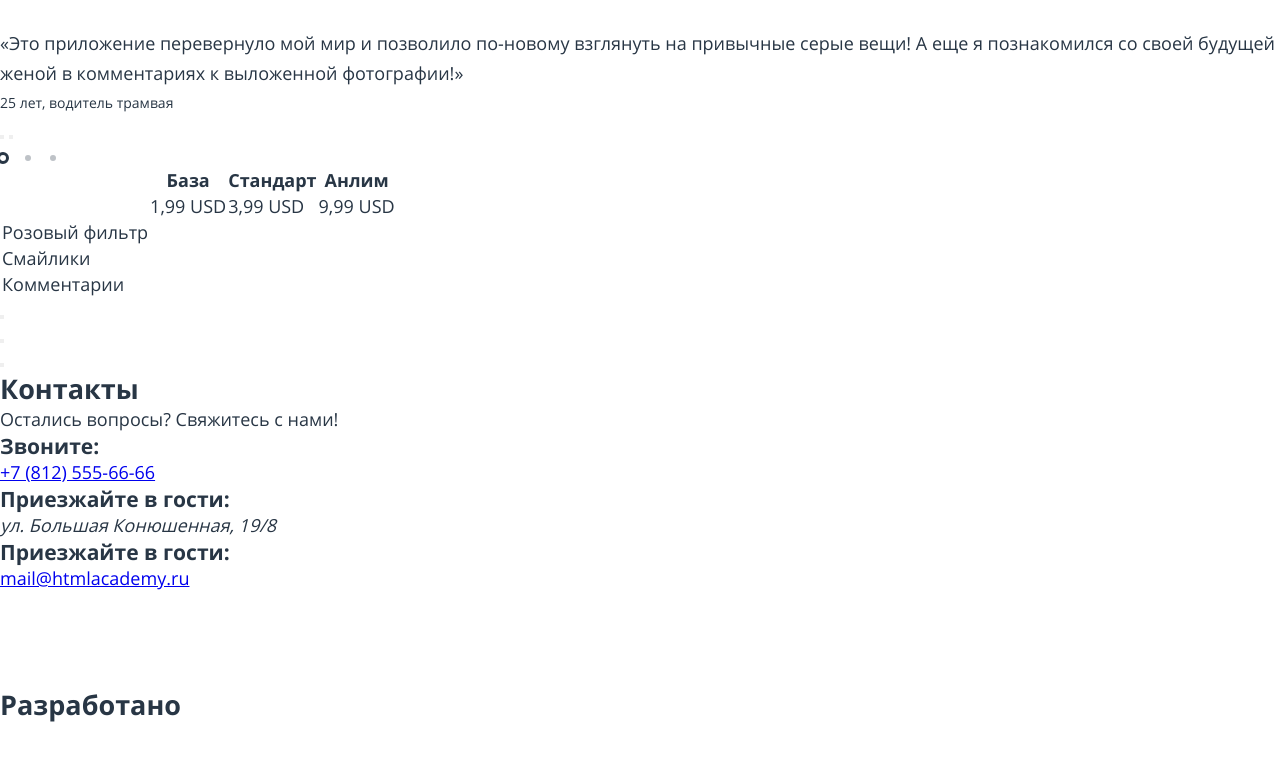
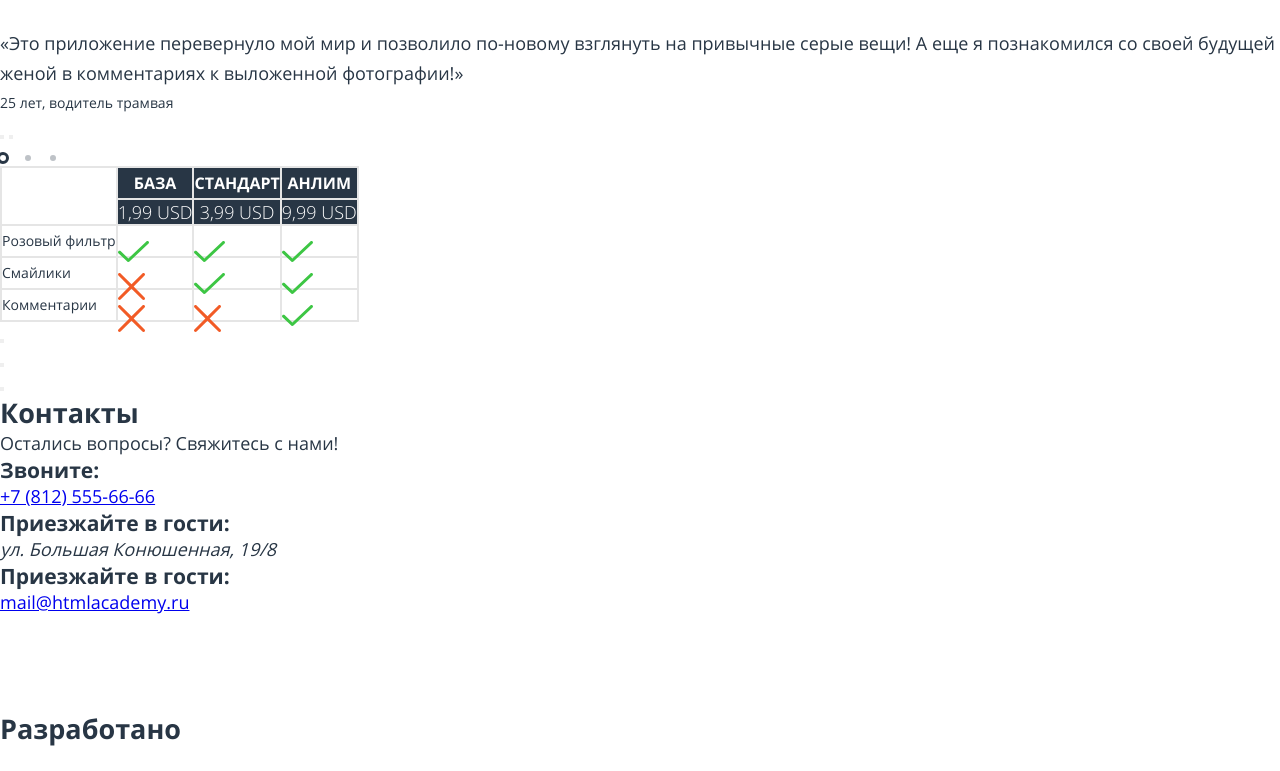
Before and after one commit to multiversal-destroyer/pink, a website: page source/index.html in a window 1280 px wide. Shown: the part 1126-1897 px from the top of the page. Before the commit the page ends 1873 px from the top, so only its background shows below. Drawn offline with nearby package versions, Linux system fonts and the light colour scheme; files that its build step writes are made by us from their sources.

Commit message:
build: add price.scss

```diff
--- a/source/index.html
+++ b/source/index.html
@@ -148,13 +148,12 @@
           </caption>
           <thead class="price-table__header">
             <tr class="price-table__row price-table__row-header">
-              <th class="price-table__cell price-table__cell-header"></th>
+              <th class="price-table__cell" rowspan="2"></th>
               <th class="price-table__cell price-table__cell-header">База</th>
               <th class="price-table__cell price-table__cell-header price-table__cell-header--hit">Стандарт</th>
               <th class="price-table__cell price-table__cell-header">Анлим</th>
             </tr>
             <tr class="price-table__row price-table__row-header price-table__row-header--cost">
-              <td class="price-table__cell price-table__cell-header--cost"></td>
               <td class="price-table__cell price-table__cell-header--cost">1,99 USD</td>
               <td class="price-table__cell price-table__cell-header--cost">3,99 USD</td>
               <td class="price-table__cell price-table__cell-header--cost">9,99 USD</td>
@@ -164,37 +163,46 @@
             <tr class="price-table__row price-table__row-body">
               <td class="price-table__cell price-table__cell-body">Розовый фильтр</td>
               <td class="price-table__cell price-table__cell-body">
-                <span class="price-table__status--available visually-hidden">Доступно</span>
+                <span class="price-table__status--available"></span>
+                <span class="visually-hidden">Доступно</span>
               </td>
               <td class="price-table__cell price-table__cell-body">
-                <span class="price-table__status--available visually-hidden">Доступно</span>
+                <span class="price-table__status--available"></span>
+                <span class="visually-hidden">Доступно</span>
               </td>
               <td class="price-table__cell price-table__cell-body">
-                <span class="price-table__status--available visually-hidden">Доступно</span>
+                <span class="price-table__status--available"></span>
+                <span class="visually-hidden">Доступно</span>
               </td>
             </tr>
             <tr class="price-table__row price-table__row-body">
-              <td class="price-table__cell price-table__cell-body">Смайлики</td>
+              <td class="price-table__cell price-table__cell-body--title price-table__cell-body">Смайлики</td>
               <td class="price-table__cell price-table__cell-body">
-                <span class="price-table__status--unavailable visually-hidden">Не доступно</span>
+                <span class="price-table__status--unavailable"></span>
+                <span class="visually-hidden">Не доступно</span>
               </td>
               <td class="price-table__cell price-table__cell-body">
-                <span class="price-table__status--available visually-hidden">Доступно</span>
+                <span class="price-table__status--available"></span>
+                <span class="visually-hidden">Доступно</span>
               </td>
               <td class="price-table__cell price-table__cell-body">
-                <span class="price-table__status--available visually-hidden">Доступно</span>
+                <span class="price-table__status--available"></span>
+                <span class="visually-hidden">Доступно</span>
               </td>
             </tr>
             <tr class="price-table__row price-table__row-body">
               <td class="price-table__cell price-table__cell-body">Комментарии</td>
               <td class="price-table__cell price-table__cell-body">
-                <span class="price-table__status--unavailable visually-hidden">Не доступно</span>
+                <span class="price-table__status--unavailable"></span>
+                <span class="visually-hidden">Не доступно</span>
               </td>
               <td class="price-table__cell price-table__cell-body">
-                <span class="price-table__status--unavailable visually-hidden">Не доступно</span>
+                <span class="price-table__status--unavailable"></span>
+                <span class="visually-hidden">Не доступно</span>
               </td>
               <td class="price-table__cell price-table__cell-body">
-                <span class="price-table__status--available visually-hidden">Доступно</span>
+                <span class="price-table__status--available"></span>
+                <span class="visually-hidden">Доступно</span>
               </td>
             </tr>
           </tbody>
--- /dev/null
+++ b/source/sass/blocks/_price.scss
@@ -0,0 +1,56 @@
+.price-table {
+  border-collapse: collapse;
+
+  &__cell {
+    border: 2px solid $gray-table-border;
+  }
+
+  &__cell-header {
+    font-size: 16px;
+    font-weight: 700;
+    line-height: 30px;
+    color: $basic-white;
+    background-color: $main-gray;
+    text-transform: uppercase;
+    vertical-align: middle;
+    text-align: center;
+
+    &--cost {
+      font-weight: 300;
+      color: $basic-white;
+      background-color: $main-gray;
+      vertical-align: middle;
+      text-align: center;
+    }
+  }
+
+  &__row-body {
+    background-color: $basic-white;
+  }
+
+  &__cell-body {
+    font-size: 14px;
+    line-height: 30px;
+    position: relative;
+  }
+
+  &__status--available {
+    position: absolute;
+    content: "";
+    background-image: url("/source/img/svg/yes.svg");
+    background-position: center;
+    background-repeat: no-repeat;
+    width: 31px;
+    height: 21px;
+  }
+
+  &__status--unavailable {
+    position: absolute;
+    content: "";
+    background-image: url("/source/img/svg/no.svg");
+    background-position: center;
+    background-repeat: no-repeat;
+    width: 27px;
+    height: 27px;
+  }
+}
--- a/source/sass/style.scss
+++ b/source/sass/style.scss
@@ -12,3 +12,4 @@
 @import 'blocks/information.scss';
 @import 'blocks/research.scss';
 @import 'blocks/reviews.scss';
+@import 'blocks/price.scss';
```
Also changed, not shown: source/img/svg/no.svg (added), source/img/svg/yes.svg (added).
